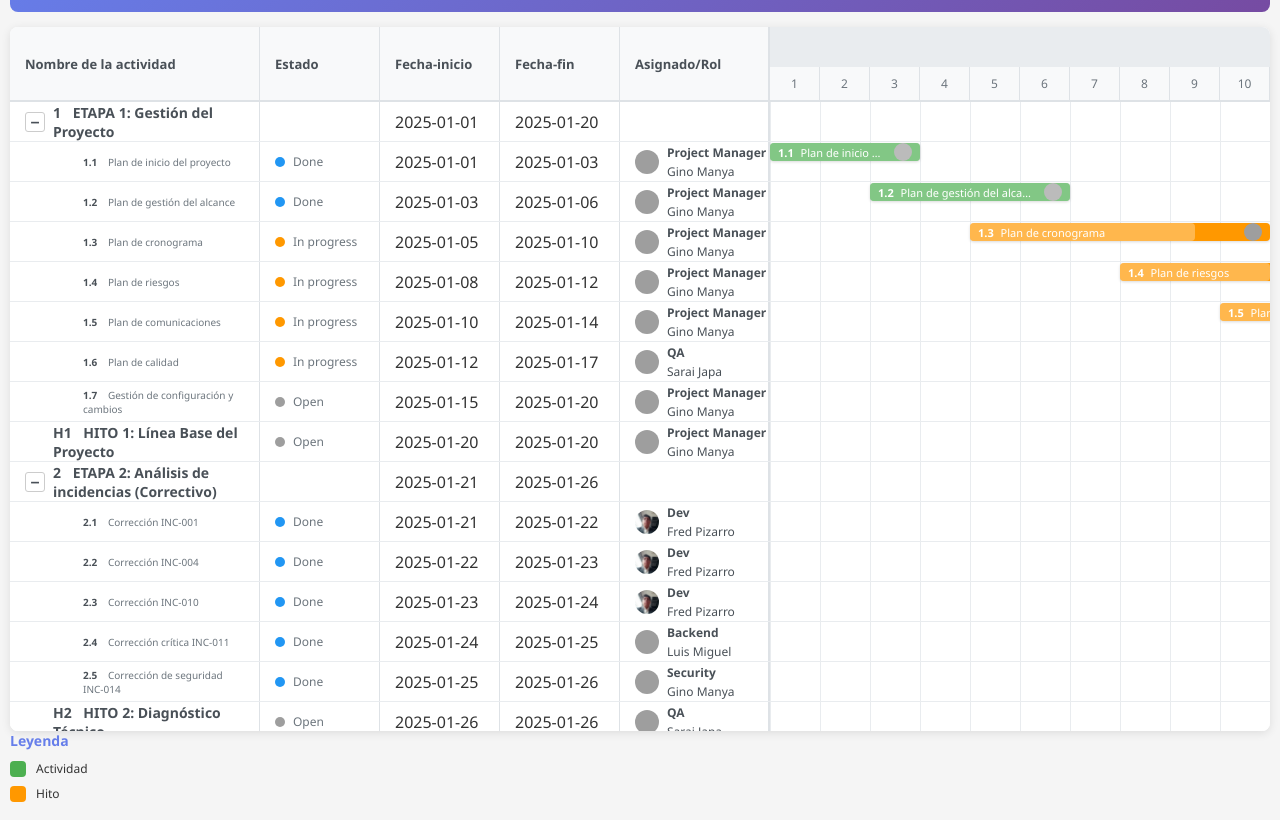
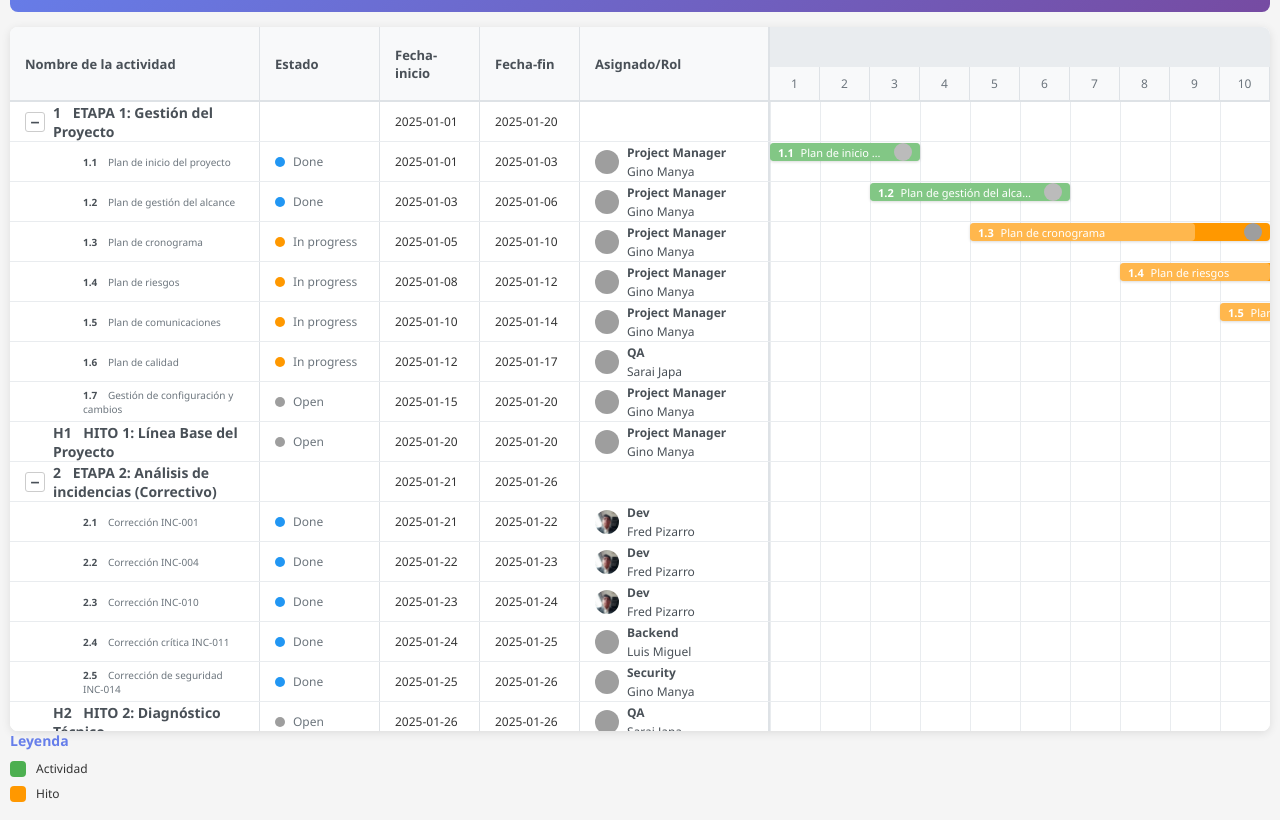
Before and after one commit to ProjectsZ/Diagrama-gantt, a website with bundled scripts: page index.html in a window 1280 px wide. Shown: the part 61-881 px from the top of the page. Built offline with nearby package versions, Linux system fonts and the light colour scheme; grey boxes are pictures that could not be loaded.

```diff
--- a/package.json
+++ b/package.json
@@ -6,10 +6,12 @@
   "scripts": {
     "build": "tsc",
     "watch": "tsc --watch",
-    "serve": "npx serve . -l 8080"
+    "serve": "npx serve . -l 8080",
+    "dev": "concurrently \"npm run watch\" \"npm run serve\""
   },
   "devDependencies": {
     "typescript": "^5.3.3",
-    "@types/node": "^20.10.0"
+    "@types/node": "^20.10.0",
+    "concurrently": "^8.2.2"
   }
 }
--- a/src/gantt.ts
+++ b/src/gantt.ts
@@ -563,8 +563,8 @@
             // Diamond shape
             const diamond = document.createElement('div');
             diamond.className = 'gantt-milestone-diamond';
-            diamond.style.width = `${milestoneSize + 8}px`;
-            diamond.style.height = `${milestoneSize + 8}px`;
+            diamond.style.width = `${milestoneSize + 20}px`;
+            diamond.style.height = `${milestoneSize + 20}px`;
             diamond.style.backgroundColor = actividad.color;
             bar.appendChild(diamond);
 
@@ -594,6 +594,8 @@
             Inicio: ${this.dateFormat.formatDate(new Date(actividad.fechaInicio))}<br>
             Fin: ${this.dateFormat.formatDate(new Date(actividad.fechaFin))}<br>
             Progreso: ${actividad.progreso}%<br>
+            Asignado:
+              <br> <img class="gantt-avatar gantt-tooltip-avatar" src="${actividad.avatar}" width="80" height="80" alt="${actividad.asignado}" /> ${actividad.asignado} (${actividad.rol})<br>
             ${actividad.descripcion ? `<br>${actividad.descripcion}` : ''}
         `;
         this.tooltip.classList.add('show');
--- a/styles.css
+++ b/styles.css
@@ -116,7 +116,7 @@
 }
 
 .gantt-sidebar-header.fecha {
-    width: 120px;
+    width: 100px;
     flex-shrink: 0;
 }
 
@@ -221,6 +221,12 @@
     flex-shrink: 0;
 }
 
+.gantt-status-col.gantt-start-col,
+.gantt-status-col.gantt-end-col {
+    font-size: 12px;
+    width: 100px;
+}
+
 .gantt-assigned-col {
     flex: 1;
     padding: 12px 15px;
@@ -305,6 +311,11 @@
     font-size: 11px;
     font-weight: 600;
     flex-shrink: 0;
+}
+
+.gantt-tooltip-avatar {
+    height: 100px;
+    width: 100px;
 }
 
 .gantt-assigned-col span {
```
Also changed, not shown: 1 other file.
